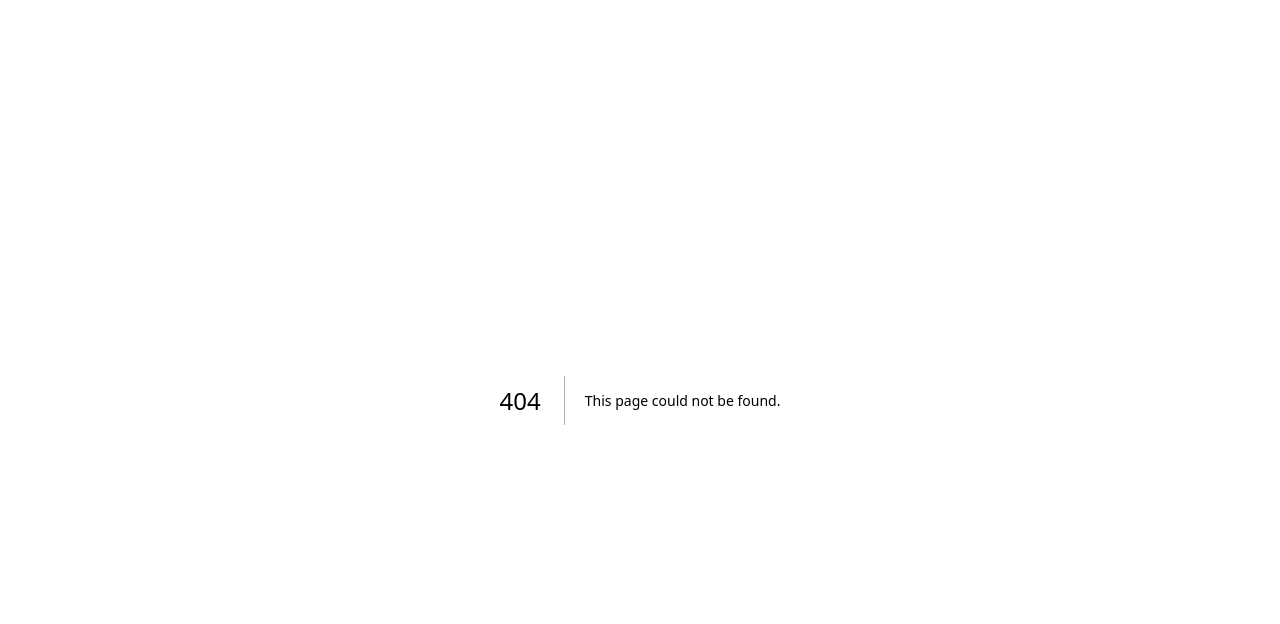
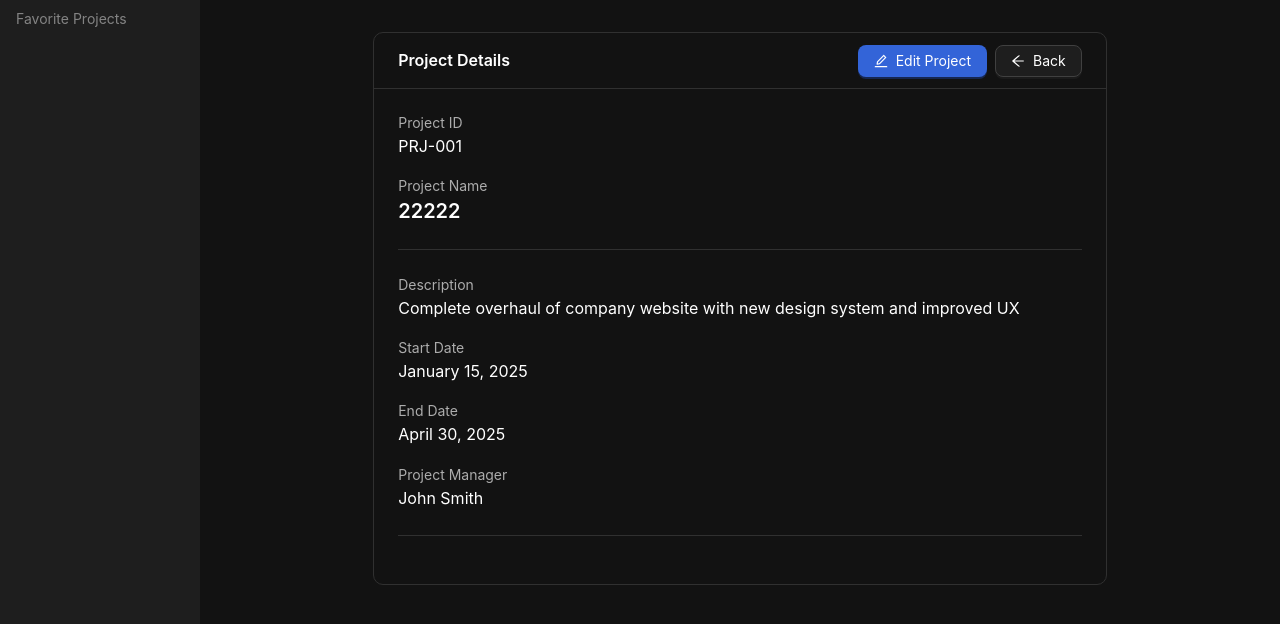
Before and after one commit to andre26z/tablecrud, a Next.js app: page /details/1 in a window 1280 px wide. Before the commit this address had no page. Shown: the top 624 px of the page. Built offline with nearby package versions, Linux system fonts and the light colour scheme.

Commit message:
details page ok

```diff
--- a/app/(main)/create/page.tsx
+++ b/app/(main)/create/page.tsx
@@ -93,12 +93,12 @@ export default function CreateProjectPage() {
                 colorTextLabel: 'white',
               },
               DatePicker: {
-                colorTextPlaceholder: 'rgba(255, 255, 255, 0.5)',
-                colorBgElevated: 'var(--card-background)',
+                colorTextPlaceholder: 'rgba(255, 255, 255, 0.99)',
+                colorBgElevated: 'rgb(67, 66, 66)',
                 colorBgContainer: 'var(--card-background)',
               },
               Input: {
-                colorTextPlaceholder: 'rgba(255, 255, 255, 0.5)',
+                colorTextPlaceholder: 'rgb(255, 255, 255)',
                 colorBgContainer: 'var(--card-background)',
               },
             },
--- /dev/null
+++ b/app/(main)/details/[id]/page.tsx
@@ -0,0 +1,223 @@
+'use client';
+
+import React, { useState, useEffect } from 'react';
+import { useParams, useRouter } from 'next/navigation';
+import {
+  Button,
+  Card,
+  Space,
+  message,
+  Spin,
+  ConfigProvider,
+  Typography,
+  Divider
+} from 'antd';
+import { ArrowLeftOutlined, EditOutlined } from '@ant-design/icons';
+import dayjs from 'dayjs';
+
+// Define the project type
+interface ProjectType {
+  key: string;
+  projectId: string;
+  projectName: string;
+  description?: string;
+  startDate: string;
+  endDate: string;
+  projectManager: string;
+}
+
+const { Title, Text, Paragraph } = Typography;
+
+export default function ProjectDetailsPage() {
+  const router = useRouter();
+  const params = useParams();
+  const projectId = params.id as string;
+
+  const [loading, setLoading] = useState(true);
+  const [project, setProject] = useState<ProjectType | null>(null);
+
+  // Create message instance for antd v5 compatibility
+  const [messageApi, contextHolder] = message.useMessage();
+
+  // Fetch project data
+  useEffect(() => {
+    const fetchProject = async () => {
+      if (!projectId) {
+        messageApi.error('No project ID provided');
+        router.push('/');
+        return;
+      }
+
+      try {
+        setLoading(true);
+        const response = await fetch(`/api/projects/${projectId}`);
+
+        if (!response.ok) {
+          throw new Error(`Failed to fetch project: ${response.status}`);
+        }
+
+        const data = await response.json();
+        setProject(data);
+      } catch (error) {
+        console.error('Error fetching project:', error);
+        messageApi.error('Failed to load project data');
+      } finally {
+        setLoading(false);
+      }
+    };
+
+    fetchProject();
+  }, [projectId, router, messageApi]);
+
+  // Handle navigation to edit page
+  const handleEdit = () => {
+    router.push(`/edit/${projectId}`);
+  };
+
+  // Handle back button
+  const handleBack = () => {
+    router.back();
+  };
+
+  // Format date for display
+  const formatDate = (dateString: string | undefined) => {
+    if (!dateString) return 'Not specified';
+    return dayjs(dateString).format('MMMM D, YYYY');
+  };
+
+  // Loading state
+  if (loading) {
+    return (
+      <div className="flex justify-center items-center h-64">
+        <div className="text-center">
+          <Spin size="large" />
+          <div className="mt-3">Loading project details...</div>
+        </div>
+      </div>
+    );
+  }
+
+  const containerStyle = {
+    display: 'flex',
+    justifyContent: 'center',
+    alignItems: 'flex-start',
+    padding: '2rem 1rem',
+  };
+
+  const wrapperStyle = {
+    width: '100%',
+    maxWidth: '70%',
+    color: 'white',
+  };
+
+  const labelStyle = {
+    fontSize: '14px',
+    color: 'rgba(255, 255, 255, 0.65)',
+    marginBottom: '4px',
+  };
+
+  const valueStyle = {
+    fontSize: '16px',
+    color: 'white',
+    marginBottom: '16px',
+  };
+
+  return (
+    <div style={containerStyle}>
+      <div style={wrapperStyle}>
+        {contextHolder}
+        <ConfigProvider
+          theme={{
+            components: {
+              Card: {
+                colorTextHeading: 'white',
+                colorBorderSecondary: '#303030',
+                colorBgContainer: 'var(--card-background)',
+              },
+              Typography: {
+                colorText: 'white',
+                colorTextDescription: 'rgba(255, 255, 255, 0.65)',
+              },
+            },
+          }}
+        >
+          <Card
+            title="Project Details"
+            className="shadow-md rounded-lg"
+            extra={
+              <Space>
+                <Button
+                  icon={<EditOutlined />}
+                  onClick={handleEdit}
+                  type="primary"
+                >
+                  Edit Project
+                </Button>
+                <Button
+                  icon={<ArrowLeftOutlined />}
+                  onClick={handleBack}
+                >
+                  Back
+                </Button>
+              </Space>
+            }
+          >
+            <div className="p-4">
+              <div className="mb-6">
+                <Text style={labelStyle}>Project ID</Text>
+                <Paragraph style={valueStyle}>
+                  {project?.projectId || 'Not available'}
+                </Paragraph>
+              </div>
+
+              <div className="mb-6">
+                <Text style={labelStyle}>Project Name</Text>
+                <Paragraph style={valueStyle}>
+                  <Title level={4} style={{ color: 'white', margin: 0 }}>
+                    {project?.projectName || 'Not available'}
+                  </Title>
+                </Paragraph>
+              </div>
+
+              <Divider style={{ borderColor: '#303030' }} />
+
+              <div className="mb-6">
+                <Text style={labelStyle}>Description</Text>
+                <Paragraph style={valueStyle}>
+                  {project?.description || 'No description provided'}
+                </Paragraph>
+              </div>
+
+              <div className="grid grid-cols-1 md:grid-cols-2 gap-4 mb-4">
+                <div>
+                  <Text style={labelStyle}>Start Date</Text>
+                  <Paragraph style={valueStyle}>
+                    {formatDate(project?.startDate)}
+                  </Paragraph>
+                </div>
+
+                <div>
+                  <Text style={labelStyle}>End Date</Text>
+                  <Paragraph style={valueStyle}>
+                    {formatDate(project?.endDate)}
+                  </Paragraph>
+                </div>
+              </div>
+
+              <div className="mb-6">
+                <Text style={labelStyle}>Project Manager</Text>
+                <Paragraph style={valueStyle}>
+                  {project?.projectManager || 'Not assigned'}
+                </Paragraph>
+              </div>
+
+              <Divider style={{ borderColor: '#303030' }} />
+
+
+            </div>
+          </Card>
+        </ConfigProvider>
+      </div>
+    </div>
+  );
+}
--- a/app/(main)/edit/[id]/page.tsx
+++ b/app/(main)/edit/[id]/page.tsx
@@ -167,8 +167,8 @@ export default function EditProjectPage() {
                 colorTextLabel: 'white',
               },
               DatePicker: {
-                colorTextPlaceholder: 'rgba(255, 255, 255, 0.5)',
-                colorBgElevated: 'var(--card-background)',
+                colorTextPlaceholder: 'rgb(255, 255, 255)',
+                colorBgElevated: 'rgb(67, 66, 66)',
                 colorBgContainer: 'var(--card-background)',
               },
               Input: {
--- a/db.json
+++ b/db.json
@@ -8,7 +8,7 @@
       "startDate": "2025-01-15",
       "endDate": "2025-04-30",
       "projectManager": "John Smith",
-      "favorite": true
+      "favorite": false
     },
     {
       "key": "2",
@@ -18,7 +18,7 @@
       "startDate": "2025-02-01",
       "endDate": "2025-06-15",
       "projectManager": "Sarah Johnson",
-      "favorite": true
+      "favorite": false
     },
     {
       "key": "3",
@@ -28,7 +28,7 @@
       "startDate": "2025-03-10",
       "endDate": "2025-05-20",
       "projectManager": "Michael Chen",
-      "favorite": true
+      "favorite": false
     },
     {
       "key": "4",
```
Also changed, not shown: app/components/DataTable.tsx (+48 -14 lines).
